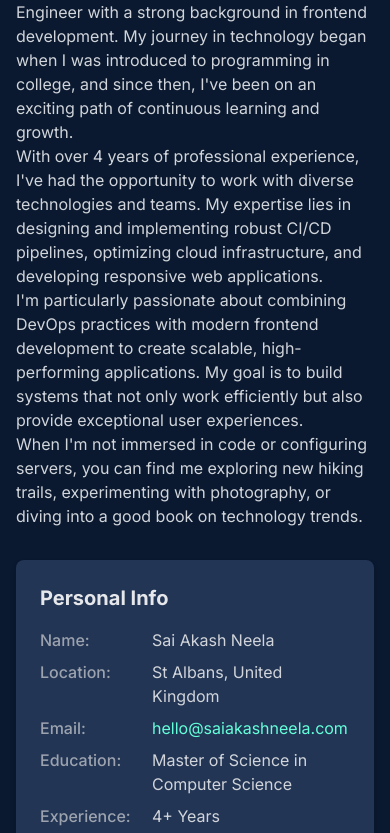
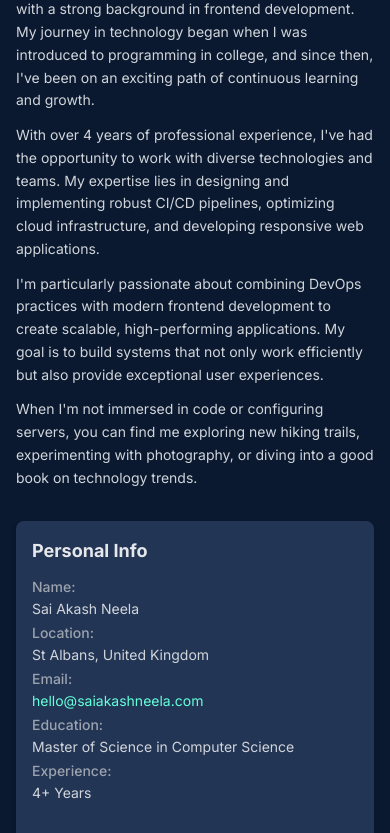
Before and after one commit to SaiAkashNeela/saiakashneela.com, a React (Create React App) app: page / in a window 390 px wide. Shown: the part 1069-1902 px from the top of the page. Built offline with nearby package versions, Linux system fonts and the light colour scheme.

Commit message:
mobile optimized

```diff
--- a/src/components/About.js
+++ b/src/components/About.js
@@ -24,22 +24,22 @@ const About = ({ darkMode }) => {
             transition={{ duration: 0.5, delay: 0.2 }}
           >
             <div className={`prose prose-lg max-w-none ${darkMode ? 'prose-dark' : 'prose-light'}`}>
-              <p className={darkMode ? 'text-gray-300' : 'text-slate-700'}>
+              <p className={`${darkMode ? 'text-gray-300' : 'text-slate-700'} text-sm sm:text-base leading-relaxed`}>
                 Hello! I'm Sai Akash, a passionate DevOps Engineer with a strong background in frontend development.
                 My journey in technology began when I was introduced to programming in college, and since then, I've
                 been on an exciting path of continuous learning and growth.
               </p>
-              <p className={darkMode ? 'text-gray-300' : 'text-slate-700'}>
+              <p className={`${darkMode ? 'text-gray-300' : 'text-slate-700'} text-sm sm:text-base leading-relaxed mt-3`}>
                 With over 4 years of professional experience, I've had the opportunity to work with diverse technologies
                 and teams. My expertise lies in designing and implementing robust CI/CD pipelines, optimizing cloud infrastructure,
                 and developing responsive web applications.
               </p>
-              <p className={darkMode ? 'text-gray-300' : 'text-slate-700'}>
+              <p className={`${darkMode ? 'text-gray-300' : 'text-slate-700'} text-sm sm:text-base leading-relaxed mt-3`}>
                 I'm particularly passionate about combining DevOps practices with modern frontend development to create
                 scalable, high-performing applications. My goal is to build systems that not only work efficiently but
                 also provide exceptional user experiences.
               </p>
-              <p className={darkMode ? 'text-gray-300' : 'text-slate-700'}>
+              <p className={`${darkMode ? 'text-gray-300' : 'text-slate-700'} text-sm sm:text-base leading-relaxed mt-3`}>
                 When I'm not immersed in code or configuring servers, you can find me exploring new hiking trails,
                 experimenting with photography, or diving into a good book on technology trends.
               </p>
@@ -53,9 +53,9 @@ const About = ({ darkMode }) => {
             viewport={{ once: true }}
             transition={{ duration: 0.5, delay: 0.4 }}
           >
-            <div className={`${darkMode ? 'bg-navy-light' : 'bg-white'} p-6 rounded-lg shadow-md ${darkMode ? 'shadow-slate-900/30' : 'shadow-slate-200/60'} hover-lift`}>
-              <h4 className={`text-xl font-bold mb-4 ${darkMode ? 'text-gray-200' : 'text-slate-800'}`}>Personal Info</h4>
-              <ul className="space-y-2">
+            <div className={`${darkMode ? 'bg-navy-light' : 'bg-white'} p-4 sm:p-6 rounded-lg shadow-md ${darkMode ? 'shadow-slate-900/30' : 'shadow-slate-200/60'} hover-lift`}>
+              <h4 className={`text-lg sm:text-xl font-bold mb-3 sm:mb-4 ${darkMode ? 'text-gray-200' : 'text-slate-800'}`}>Personal Info</h4>
+              <ul className="space-y-1 sm:space-y-2">
                 <InfoItem
                   label="Name"
                   value="Sai Akash Neela"
@@ -106,19 +106,19 @@ const About = ({ darkMode }) => {
 };
 
 const InfoItem = ({ label, value, isEmail = false, darkMode }) => (
-  <li className="flex items-start">
-    <span className={`font-medium w-28 flex-shrink-0 ${darkMode ? 'text-gray-400' : 'text-slate-500'}`}>
+  <li className="flex flex-col sm:flex-row sm:items-start">
+    <span className={`font-medium sm:w-28 flex-shrink-0 text-sm sm:text-base ${darkMode ? 'text-gray-400' : 'text-slate-500'}`}>
       {label}:
     </span>
     {isEmail ? (
       <a
         href={`mailto:${value}`}
-        className={`${darkMode ? 'text-secondary hover:text-secondary-dark' : 'text-secondary-light hover:text-secondary'} hover-glow`}
+        className={`${darkMode ? 'text-secondary hover:text-secondary-dark' : 'text-secondary-light hover:text-secondary'} text-sm sm:text-base hover-glow mt-0.5 sm:mt-0`}
       >
         {value}
       </a>
     ) : (
-      <span className={darkMode ? 'text-gray-300' : 'text-slate-700'}>
+      <span className={`${darkMode ? 'text-gray-300' : 'text-slate-700'} text-sm sm:text-base mt-0.5 sm:mt-0`}>
         {value}
       </span>
     )}
--- a/src/components/Loader.js
+++ b/src/components/Loader.js
@@ -66,7 +66,7 @@ const Loader = () => {
           variants={containerVariants}
           initial="hidden"
           animate="visible"
-          className="flex flex-col md:flex-row items-center justify-center space-y-4 md:space-y-0 md:space-x-4"
+          className="flex flex-row items-center justify-center space-x-2 sm:space-x-4"
         >
           {nameParts.map((word, wordIndex) => (
             <motion.div key={wordIndex} variants={wordVariants} className="flex">
@@ -74,7 +74,7 @@ const Loader = () => {
                 <motion.span
                   key={letterIndex}
                   variants={letterVariants}
-                  className="text-4xl sm:text-5xl md:text-6xl lg:text-7xl font-bold text-secondary inline-block transform"
+                  className="text-3xl sm:text-4xl md:text-5xl lg:text-7xl font-bold text-secondary inline-block transform"
                 >
                   {letter}
                 </motion.span>
```
